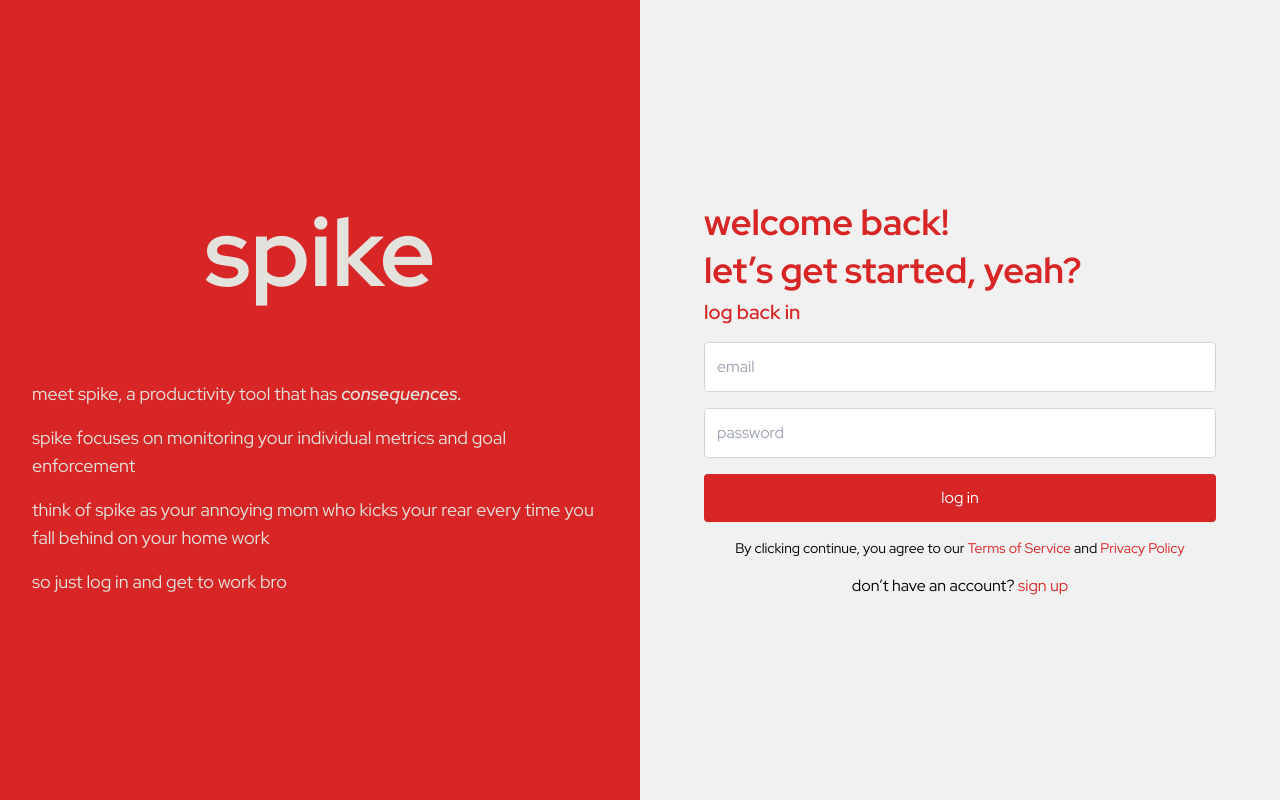
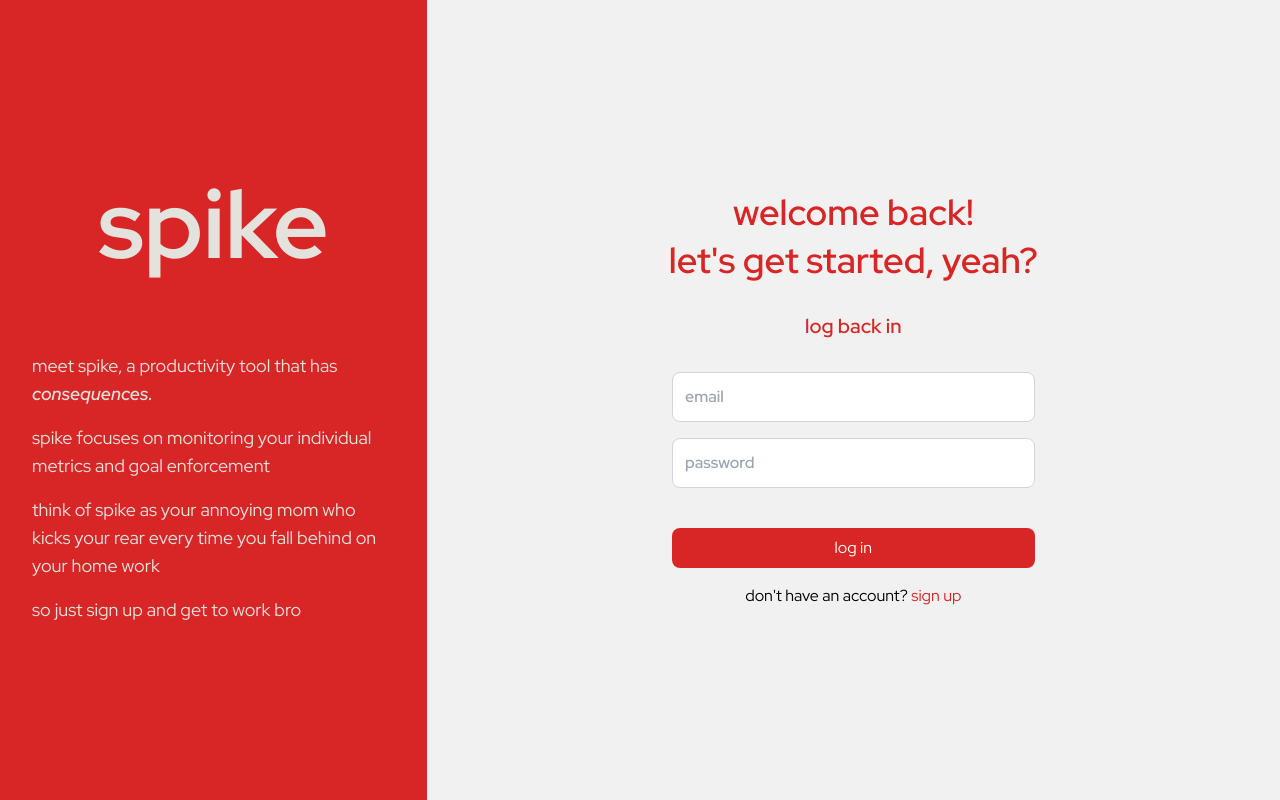
Before and after one commit to SanjayNithin2002/spike-frontend, a React (Create React App) app: page /login in a window 1280 px wide. Built offline with nearby package versions, Linux system fonts and the light colour scheme; the HTML template or start-up script is replaced by a standard one.

Commit message:
login page fixed

```diff
--- a/src/App.js
+++ b/src/App.js
@@ -1,7 +1,8 @@
 import React from 'react';
 import { BrowserRouter as Router, Routes, Route, Navigate } from 'react-router-dom';
-import Signup from './components/Signup';
-import Login from './components/Login';
+import Signup from './Pages/Signup';
+import Login from './Pages/Login';
+import CreateSpike from './Pages/CreateSpike';
 
 function App() {
   return (
@@ -10,6 +11,7 @@ function App() {
         <Route path="/" exact element={<Navigate to="/signup" />} />
         <Route path="/signup" element={<Signup />} />
         <Route path="/login" element={<Login />} />
+        <Route path="/create" element={<CreateSpike />} />
       </Routes>
     </Router>
 
--- /dev/null
+++ b/src/Pages/CreateSpike.js
@@ -0,0 +1,11 @@
+import React from "react";
+
+const CreateSpike = () => {
+    return (
+        <div>
+            Create Spike Page
+        </div>
+    )
+}
+
+export default CreateSpike;
--- a/src/components/Signup.js
+++ b/src/Pages/Login.js
@@ -1,19 +1,19 @@
 import React, { useState } from 'react';
 import { Link, useNavigate } from 'react-router-dom';
 import { useForm } from 'react-hook-form';
-import LoadingIndicator from './LoadingIndicator';
+import LoadingIndicator from '../Components/LoadingIndicator';
 
-const Signup = () => {
+const Login = () => {
   const { register, handleSubmit, formState: { errors } } = useForm();
-  const [signupError, setSignupError] = useState(null);
+  const [loginError, setLoginError] = useState(null);
   const [isLoading, setIsLoading] = useState(false);
   const navigate = useNavigate();
 
   const onSubmit = async ({ name, email, password }) => {
     try {
       setIsLoading(true);
-      setSignupError(null);
-      const response = await fetch('https://spike-backend-yxt7.onrender.com/users/signup', {
+      setLoginError(null);
+      const response = await fetch('https://spike-backend-yxt7.onrender.com/users/login', {
         method: 'POST',
         headers: {
           'Content-Type': 'application/json',
@@ -22,15 +22,15 @@ const Signup = () => {
       });
       const results = await response.json();
       if (!response.ok) {
-        setSignupError(results.error);
+        setLoginError(results.error);
       }
       else {
-        navigate('/login');
+        navigate('/create');
       }
     }
     catch (err) {
       console.log(err);
-      setSignupError(err.message);
+      setLoginError(err.message);
     }
     finally {
       setIsLoading(false);
@@ -39,7 +39,7 @@ const Signup = () => {
 
   return (
     <div className="flex h-screen font-redHat w-full">
-      <div className="w-5/12 bg-redSpike text-whiteSpike p-8 flex flex-col justify-center items-center h-full">
+      <div className="w-4/12 bg-redSpike text-whiteSpike p-8 flex flex-col justify-center items-center h-full">
         <h1 className="text-8xl font-bold mb-20">spike</h1>
         <ul className="space-y-4 text-lg">
           <li>meet spike, a productivity tool that has <span className="font-semibold italic">consequences.</span></li>
@@ -49,19 +49,11 @@ const Signup = () => {
         </ul>
       </div>
 
-      <div className="w-7/12 bg-whiterSpike p-16 flex flex-col justify-center items-center h-full">
-        <h2 className="text-4xl font-semibold mb-2 text-redSpike text-center">new here?</h2>
-        <h2 className="text-4xl font-semibold mb-8 text-redSpike text-center">well, let’s get to work.</h2>
-        <h3 className="text-xl font-semibold mb-6 text-redSpike text-center">create an account</h3>
+      <div className="w-8/12 bg-whiterSpike p-16 flex flex-col justify-center items-center h-full">
+        <h2 className="text-4xl font-semibold mb-2 text-redSpike text-center">welcome back!</h2>
+        <h2 className="text-4xl font-semibold mb-8 text-redSpike text-center">let's get started, yeah?</h2>
+        <h3 className="text-xl font-semibold mb-8 text-redSpike text-center">log back in</h3>
         <form onSubmit={handleSubmit(onSubmit)} className="space-y-4 flex flex-col items-center w-full">
-          <input
-            type="text"
-            placeholder="name"
-            {...register('name', { required: 'Name is required' })}
-            className="w-1/2 p-3 border font-semibold border-gray-300 rounded-lg"
-          />
-          {errors.name && <p className="text-sm text-redSpike w-1/2">{errors.name.message}</p>}
-
           <input
             type="email"
             placeholder="email"
@@ -78,17 +70,16 @@ const Signup = () => {
           />
           {errors.password && <p className="text-sm text-redSpike w-1/2">{errors.password.message}</p>}
 
-          {signupError && <p className="text-sm w-1/2 p-2 text-left text-redSpike">{signupError}</p>}
+          {loginError && <p className="text-sm w-1/2 p-2 text-left text-redSpike">{loginError}</p>}
+          <br/>
           <button type="submit" className="w-1/2 p-2 bg-redSpike text-white rounded-lg mt-4">
-            {isLoading ? <LoadingIndicator/> : 'sign up'}
+            {isLoading ? <LoadingIndicator/> : 'log in'}
           </button>
         </form>
-
-        <p className="w-1/2 text-sm mt-4 text-center">By clicking continue, you agree to our <span className="text-redSpike">Terms of Service</span> and <span className="text-redSpike">Privacy Policy</span></p>
-        <p className="mt-4 text-center">already have an account? <Link to="/login" className="text-redSpike">log in</Link></p>
+        <p className="mt-4 text-center">don't have an account? <Link to="/signup" className="text-redSpike">sign up</Link></p>
       </div>
     </div>
   );
 }
 
-export default Signup;
+export default Login;
--- /dev/null
+++ b/src/Pages/Signup.js
@@ -0,0 +1,95 @@
+import React, { useState } from 'react';
+import { Link, useNavigate } from 'react-router-dom';
+import { useForm } from 'react-hook-form';
+import LoadingIndicator from '../Components/LoadingIndicator';
+
+const Signup = () => {
+  const { register, handleSubmit, formState: { errors } } = useForm();
+  const [signupError, setSignupError] = useState(null);
+  const [isLoading, setIsLoading] = useState(false);
+  const navigate = useNavigate();
+
+  const onSubmit = async ({ name, email, password }) => {
+    try {
+      setIsLoading(true);
+      setSignupError(null);
+      const response = await fetch('https://spike-backend-yxt7.onrender.com/users/signup', {
+        method: 'POST',
+        headers: {
+          'Content-Type': 'application/json',
+        },
+        body: JSON.stringify({ name, email, password })
+      });
+      const results = await response.json();
+      if (!response.ok) {
+        setSignupError(results.error);
+      }
+      else {
+        navigate('/login');
+      }
+    }
+    catch (err) {
+      console.log(err);
+      setSignupError(err.message);
+    }
+    finally {
+      setIsLoading(false);
+    }
+  };
+
+  return (
+    <div className="flex h-screen font-redHat w-full">
+      <div className="w-4/12 bg-redSpike text-whiteSpike p-8 flex flex-col justify-center items-center h-full">
+        <h1 className="text-8xl font-bold mb-20">spike</h1>
+        <ul className="space-y-4 text-lg">
+          <li>meet spike, a productivity tool that has <span className="font-semibold italic">consequences.</span></li>
+          <li>spike focuses on monitoring your individual metrics and goal enforcement</li>
+          <li>think of spike as your annoying mom who kicks your rear every time you fall behind on your home work</li>
+          <li>so just sign up and get to work bro</li>
+        </ul>
+      </div>
+
+      <div className="w-8/12 bg-whiterSpike p-16 flex flex-col justify-center items-center h-full">
+        <h2 className="text-4xl font-semibold mb-2 text-redSpike text-center">new here?</h2>
+        <h2 className="text-4xl font-semibold mb-8 text-redSpike text-center">well, let’s get to work.</h2>
+        <h3 className="text-xl font-semibold mb-8 text-redSpike text-center">create an account</h3>
+        <form onSubmit={handleSubmit(onSubmit)} className="space-y-4 flex flex-col items-center w-full">
+          <input
+            type="text"
+            placeholder="name"
+            {...register('name', { required: 'Name is required' })}
+            className="w-1/2 p-3 border font-semibold border-gray-300 rounded-lg"
+          />
+          {errors.name && <p className="text-sm text-redSpike w-1/2">{errors.name.message}</p>}
+
+          <input
+            type="email"
+            placeholder="email"
+            {...register('email', { required: 'Email is required', pattern: { value: /^\S+@\S+$/i, message: 'Invalid email address' } })}
+            className="w-1/2 p-3 border font-semibold border-gray-300 rounded-lg"
+          />
+          {errors.email && <p className="text-sm text-redSpike w-1/2">{errors.email.message}</p>}
+
+          <input
+            type="password"
+            placeholder="password"
+            {...register('password', { required: 'Password is required' })}
+            className="w-1/2 p-3 border font-semibold border-gray-300 rounded-lg mb-4"
+          />
+          {errors.password && <p className="text-sm text-redSpike w-1/2">{errors.password.message}</p>}
+
+          {signupError && <p className="text-sm w-1/2 p-2 text-left text-redSpike">{signupError}</p>}
+          <br/>
+          <button type="submit" className="w-1/2 p-2 bg-redSpike text-white rounded-lg mt-4">
+            {isLoading ? <LoadingIndicator/> : 'sign up'}
+          </button>
+        </form>
+
+        <p className="w-1/2 text-sm mt-4 text-center">By clicking continue, you agree to our <span className="text-redSpike">Terms of Service</span> and <span className="text-redSpike">Privacy Policy</span></p>
+        <p className="mt-4 text-center">already have an account? <Link to="/login" className="text-redSpike">log in</Link></p>
+      </div>
+    </div>
+  );
+}
+
+export default Signup;
--- a/src/components/Login.js
+++ /dev/null
@@ -1,38 +0,0 @@
-import React from 'react';
-import { Link } from 'react-router-dom';
-
-
-const Login = () => {
-  return (
-    <div className="flex h-screen font-redHat">
-      <div className="w-6/12 bg-redSpike text-whiteSpike p-8 flex flex-col justify-center items-center">
-        <h1 className="text-8xl font-bold mb-20">spike</h1>
-        <ul className="space-y-4 text-lg">
-          <li>meet spike, a productivity tool that has <span className="font-semibold italic">consequences.</span></li>
-          <li>spike focuses on monitoring your individual metrics and goal enforcement</li>
-          <li>think of spike as your annoying mom who kicks your rear every time you fall behind on your home work</li>
-          <li>so just log in and get to work bro</li>
-        </ul>
-      </div>
-      <div className="w-6/12 bg-whiterSpike p-16 flex flex-col justify-center">
-        <h2 className="text-4xl font-bold mb-2 text-redSpike">welcome back!</h2>
-        <p className="text-4xl font-bold mb-2 text-redSpike">let’s get started, yeah?</p>
-        <h3 className="text-xl font-semibold mb-4 text-redSpike">log back in</h3>
-        <form className="space-y-4">
-          <input type="email" placeholder="email" className="w-full p-3 border border-gray-300 rounded" required />
-          <input type="password" placeholder="password" className="w-full p-3 border border-gray-300 rounded" required />
-          <button type="submit" className="w-full p-3 bg-redSpike text-white rounded">log in</button>
-        </form>
-        {/* <div className="my-4 text-center text-gray-600">or continue with</div>
-        <button className="w-full p-3 bg-white border border-gray-300 rounded flex items-center justify-center">
-          <img src="https://fonts.gstatic.com/s/i/productlogos/googleg/v6/24px.svg" alt="Google" className="w-6 h-6 mr-2" />
-          Google
-        </button> */}
-        <p className="text-sm mt-4 text-center">By clicking continue, you agree to our <a href="#" className="text-redSpike">Terms of Service</a> and <a href="#" className="text-redSpike">Privacy Policy</a></p>
-        <p className="mt-4 text-center">don’t have an account? <Link to="/signup" className="text-redSpike">sign up</Link></p>
-      </div>
-    </div>
-  );
-}
-
-export default Login;
```
